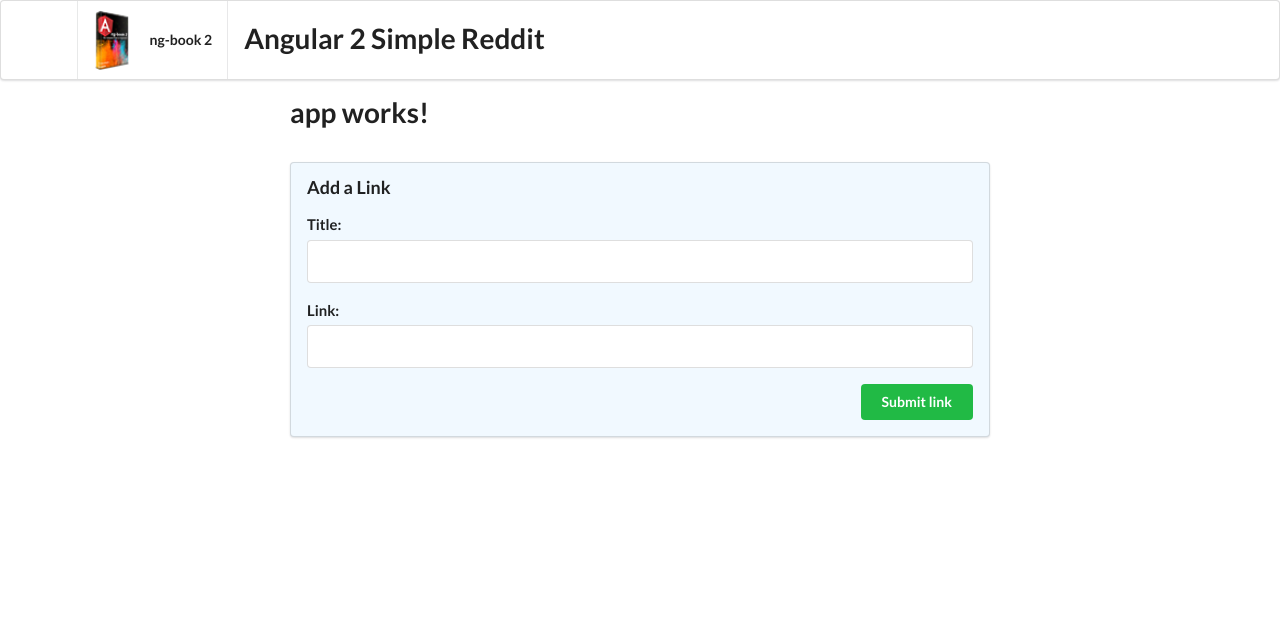
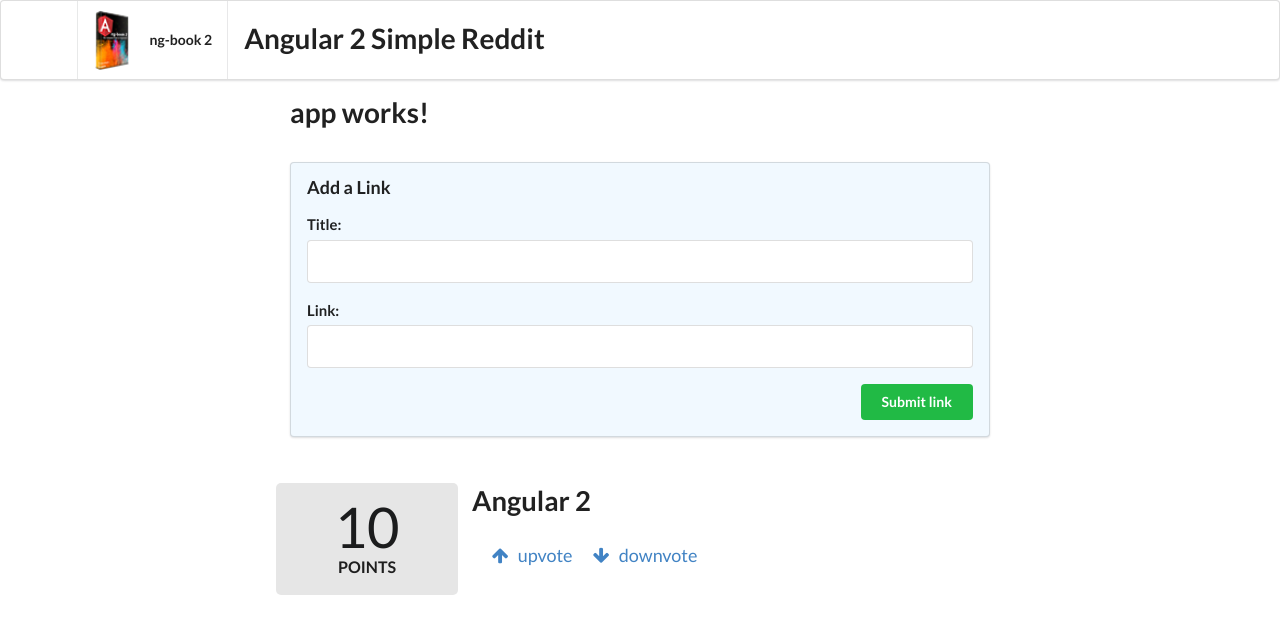
Before and after one commit to igoryen/ng2reddit, an Angular app: page / in a window 1280 px wide. Shown: the top 634 px of the page. Built offline with nearby package versions, Linux system fonts and the light colour scheme.

Commit message:
Component Article is displayed

```diff
--- a/src/app/app.component.html
+++ b/src/app/app.component.html
@@ -20,3 +20,7 @@
     </button>
 
 </form>
+
+<div class="ui grid posts">
+    <app-article></app-article>
+</div>
--- a/src/app/article/article.component.html
+++ b/src/app/article/article.component.html
@@ -1,3 +1,27 @@
-<p>
-  article works!
-</p>
+<!-- 3 -->
+<div class="four wide column center aligned votes">
+    <div class="ui statistic">
+        <div class="value">{{ votes }}</div>
+        <div class="label">Points</div>
+    </div>
+</div>
+<!-- 4 -->
+<div class="twelve wide column">
+    <a class="ui large header" href="{{ link }}">
+        {{ title }}
+    </a>
+    <ul class="ui big horizontal list voters">
+        <li class="item">
+            <a href (click)="voteUp()">
+                <i class="arrow up icon"></i>
+                upvote
+            </a>
+        </li>
+        <li class="item">
+            <a href (click)="voteDown()">
+                <i class="arrow down icon"></i>
+                downvote
+            </a>
+        </li>
+    </ul>
+</div>
--- a/src/app/article/article.component.ts
+++ b/src/app/article/article.component.ts
@@ -3,11 +3,27 @@ import { Component, OnInit } from '@angular/core';
 @Component({
   selector: 'app-article',
   templateUrl: './article.component.html',
-  styleUrls: ['./article.component.css']
+  styleUrls: ['./article.component.css'],
+  host: { class: "row" } // 5
 })
 export class ArticleComponent implements OnInit {
+    votes: number; // 6
+    title: string; // 7
+    link: string; // 8
 
-  constructor() { }
+  constructor() {
+    this.title = "Angular 2";
+    this.link = "http//angular.io";
+    this.votes = 10;
+  }
+
+  voteUp() {
+    this.votes++;
+  }
+
+  voteDown() {
+    this.votes--;
+  }
 
   ngOnInit() {
   }
```
Also changed, not shown: comments.txt.
